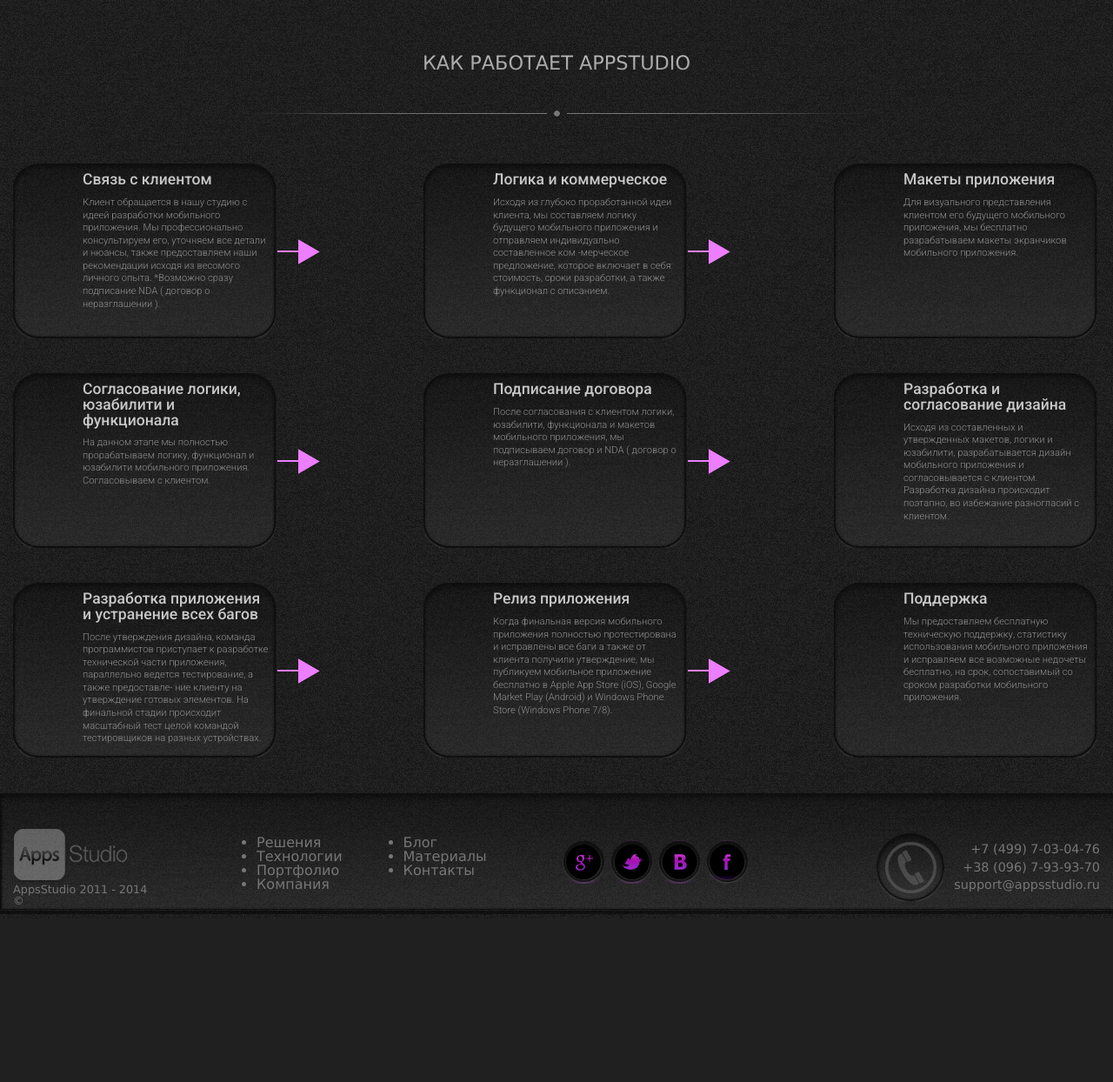
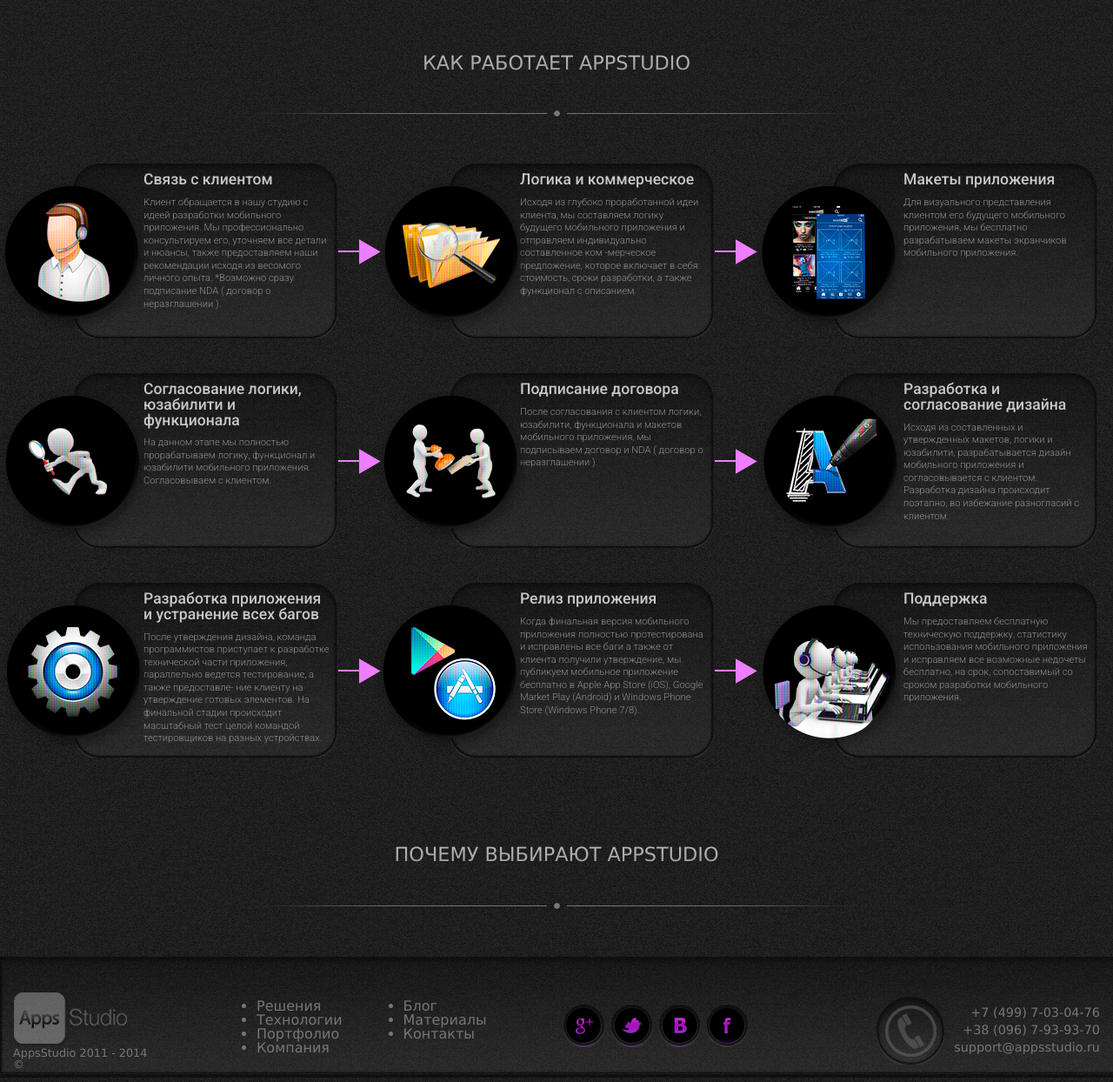
Before and after one commit to RuslanGrigoryev/Apps_studio, a PHP site: page /how_it_work.html in a window 1280 px wide. Shown: the part 468-1712 px from the top of the page at 87% size. Before the commit the page ends 1519 px from the top, so only its background shows below. Run offline with PHP 8.4, Linux system fonts and the light colour scheme; some libraries are stand-ins or nearby versions.

Commit message:
Finished how_it_works block

```diff
--- a/css/style.css
+++ b/css/style.css
@@ -83,22 +83,20 @@ h1 {
   color: #fff;
   text-transform: uppercase;
   font-size: 1.4em;
-}
-h2 {
-  text-transform: uppercase;
-}
-.about-us h1, .how_it_work h1 {
   background: -webkit-linear-gradient(#bab8b8, #5e5d5d);
   -webkit-background-clip: text;
   -webkit-text-fill-color: transparent;
 }
-.about-us span , .how_it_work span{
+h1 span {
   display: block;
   padding: 0 0 55px 0;
   background: url(../i/markup/bg-header.png) center bottom no-repeat;
   margin: 0 0 50px 0;
 }
-.about-us, .how_it_work {
+h2 {
+  text-transform: uppercase;
+}
+.about-us, .how_it_work, .why_it_work {
   padding: 60px 0 0 0;
 }
 /*3.Header styles*/
@@ -345,9 +343,10 @@ header {
     height: 201px;
     position: relative;
     background: url(../i/markup/bg-works.png) no-repeat;
+    margin-left: 78px;
 }
-.work-details__item__wrap--after {
-    margin: 0 168px 40px 0;
+.work-details__item__wrap.work-details__item__wrap--after {
+    margin: 0 59px 40px 70px;
 }
 .work-details__item__wrap--after:after {
   content: " ";
@@ -360,6 +359,39 @@ header {
 }
 .work-details__item__inner {
     padding: 10px 10px 0px 80px;
+}
+.work-details__item__inner:after {
+  content: " ";
+  width: 181px;
+  height: 181px;
+  position: absolute;
+  left: -95px;
+  top: 5%;
+  background: url(../i/markup/sprite-principles.png) no-repeat;
+}
+.work-details__item__inner--logic:after {
+  background-position: -200px 0px;
+}
+.work-details__item__inner--mockup:after {
+  background-position: -421px 0px;
+}
+.work-details__item__inner--agrees:after {
+  background-position: -636px 0px;
+}
+.work-details__item__inner--contract:after {
+  background-position: -868px 0px;
+}
+.work-details__item__inner--development:after {
+  background-position: -1114px 0px;
+}
+.work-details__item__inner--app:after {
+  background-position: -1348px 0px;
+}
+.work-details__item__inner--release:after {
+  background-position: -1594px 0px;
+}
+.work-details__item__inner--support:after {
+  background-position: -1829px 0px;
 }
 .work-details__item__inner strong {
   font-family: 'Roboto', sans-serif;
--- a/how_it_work.html
+++ b/how_it_work.html
@@ -194,6 +194,16 @@
 		</div>
 	</section>
 
+	<section class="why_it_work">
+
+		<div class="wrapper">
+
+			<h1><span>ПОЧЕМУ ВЫБИРАЮТ APPSTUDIO</span></h1>
+
+		</div>
+
+	</section>
+
 	<footer>
 
 		<div class="wrapper">
```
Also changed, not shown: i/markup/sprite-principles.png (added).
